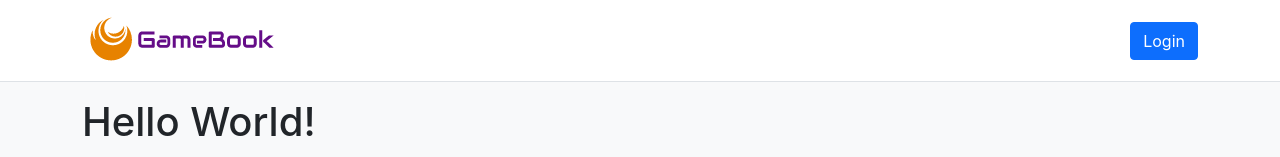
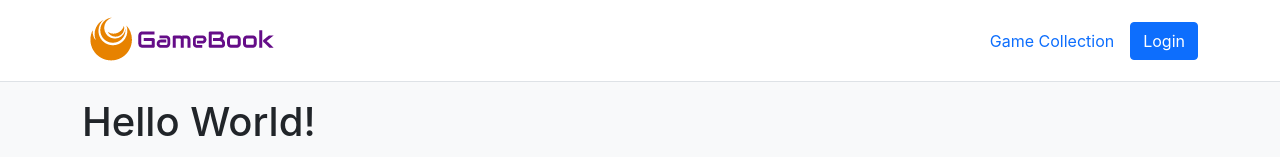
Before and after one commit to khaosophy/gameventory, a React (Create React App) app: page / in a window 1280 px wide. Shown: the top 157 px of the page. Built offline with nearby package versions, Linux system fonts and the light colour scheme; no server answers.

Commit message:
added "game collection" to navigation

```diff
--- a/src/components/header.js
+++ b/src/components/header.js
@@ -8,11 +8,17 @@ export default function Header() {
   const [user, loading] = useAuthState(auth);
   return (
     <header className="border-bottom">
-      <div className="container py-2 d-flex align-items-center justify-content-between">
-        <Link to="/">
+      <div className="container py-2 d-flex align-items-center">
+        <Link to="/" className="me-auto">
           <img src={logo} className="logo" alt="GameBook Logo" />
         </Link>
-        <nav></nav>
+        <nav>
+          <ul className="navbar-nav d-flex flex-row">
+            <li className="nav-item me-3">
+              <Link to="/games" className="nav-link">Game Collection</Link>
+            </li>
+          </ul>
+        </nav>
         <div>
           {user && !loading ? (
             <button
```
